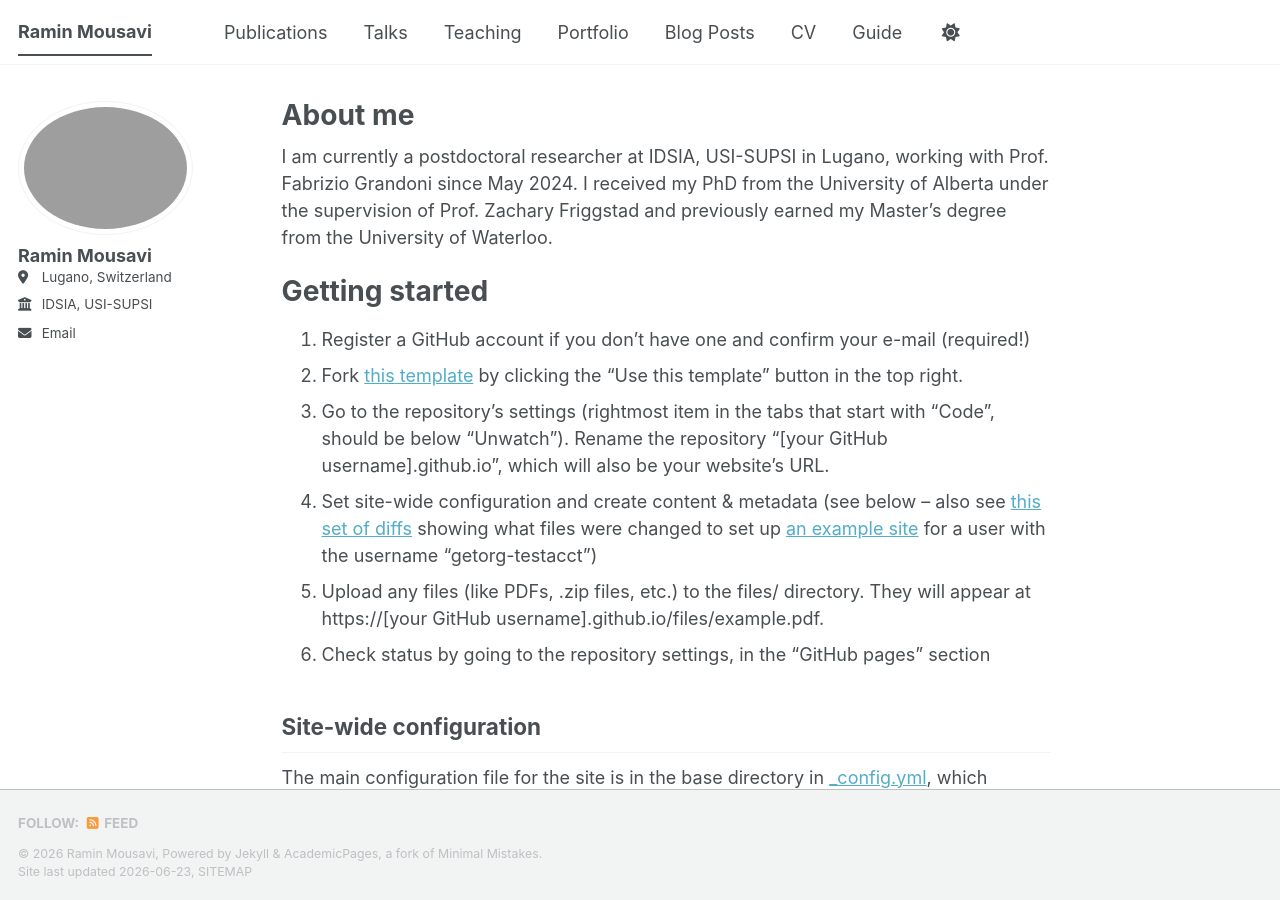
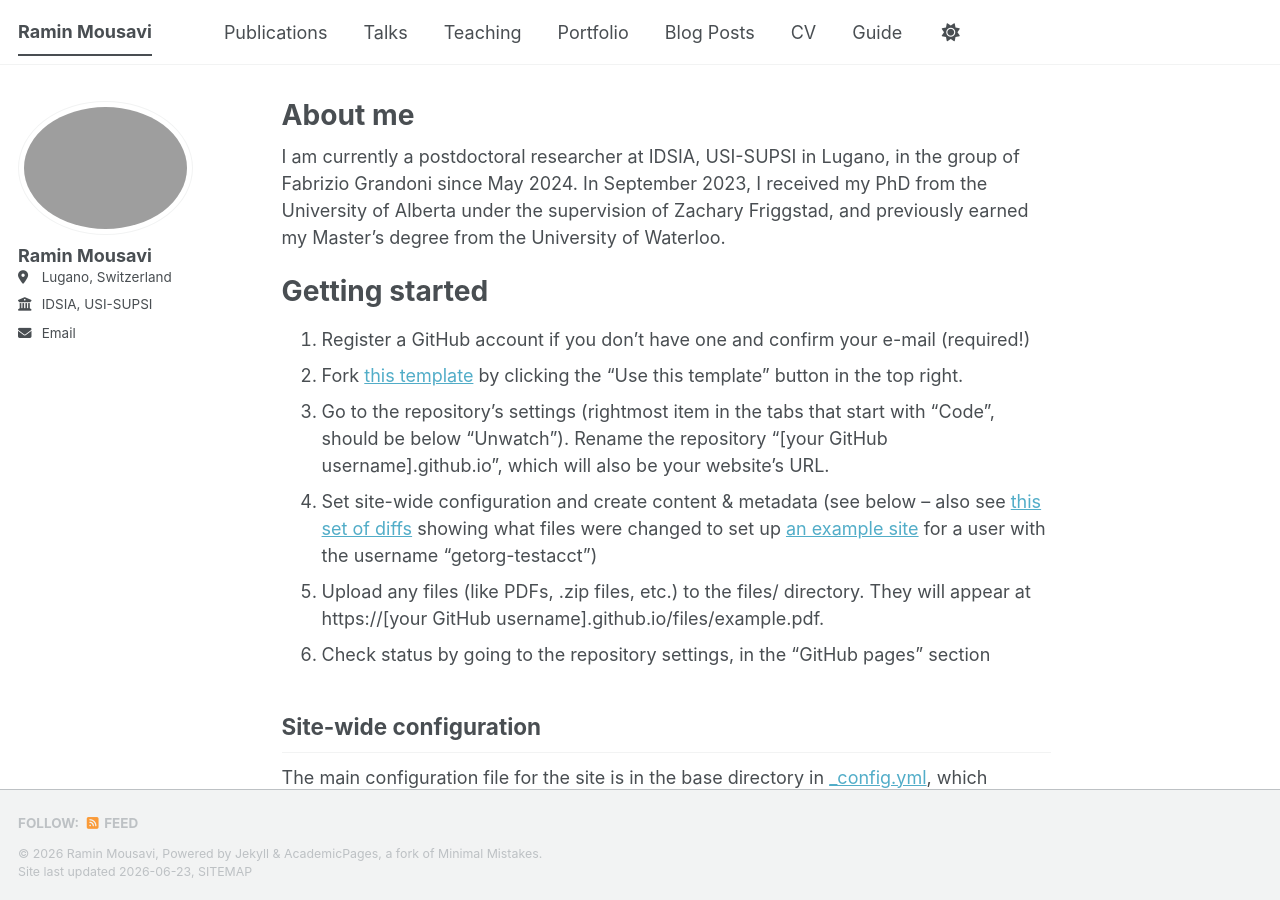
Before and after one commit to rammousavi/rammousavi.github.io, a Jekyll site: the page built from _pages/about.md, in a window 1280 px wide and 900 px high. Built offline with Jekyll 4.4.1, drawn with Linux system fonts in a browser that asks for light colours; a style sheet for code colours, icons or effects is not loaded.

Commit message:
Update about.md

```diff
--- a/_pages/about.md
+++ b/_pages/about.md
@@ -7,7 +7,7 @@ redirect_from:
   - /about.html
 ---
 
-I am currently a postdoctoral researcher at IDSIA, USI-SUPSI in Lugano, working with Prof. Fabrizio Grandoni since May 2024. I received my PhD from the University of Alberta under the supervision of Prof. Zachary Friggstad and previously earned my Master’s degree from the University of Waterloo.
+I am currently a postdoctoral researcher at IDSIA, USI-SUPSI in Lugano, in the group of Fabrizio Grandoni since May 2024. In September 2023, I received my PhD from the University of Alberta under the supervision of Zachary Friggstad, and previously earned my Master’s degree from the University of Waterloo.
 
 Getting started
 ======
```
